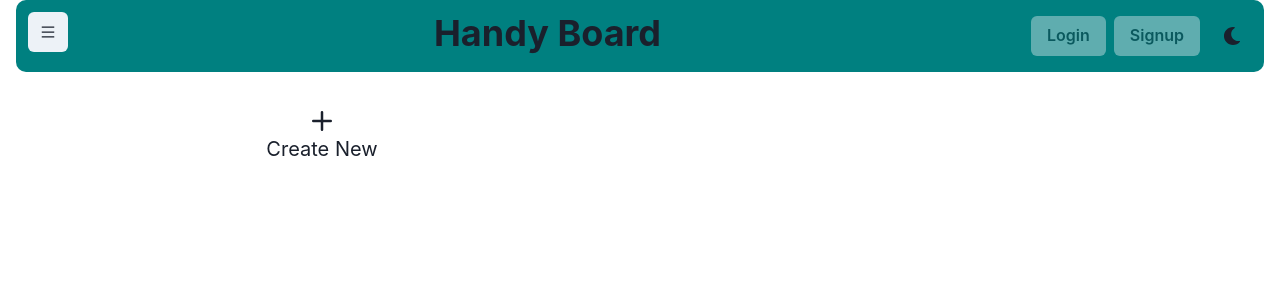
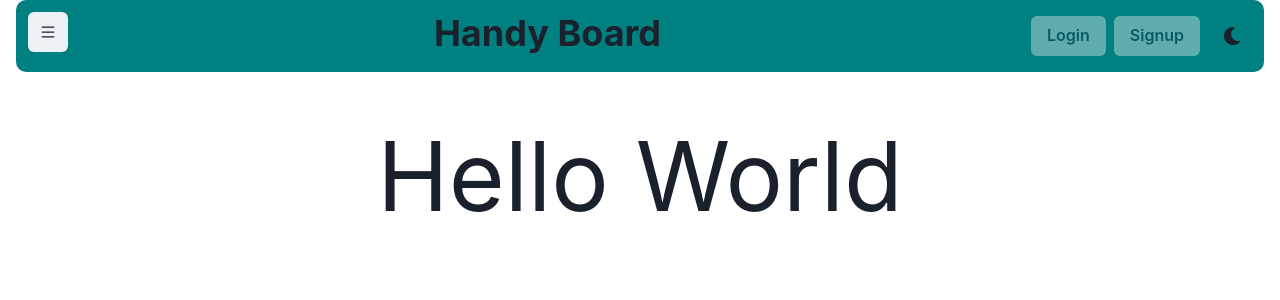
Before and after one commit to WahidX/task-board, a React (Create React App) app in the folder client/: page / in a window 1280 px wide. Shown: the top 300 px of the page. Built offline with nearby package versions, Linux system fonts and the light colour scheme.

Commit message:
reducer rebase, notebook working2

```diff
--- a/client/src/@types/Stores.d.ts
+++ b/client/src/@types/Stores.d.ts
@@ -1,11 +1,12 @@
 import { AppMode } from "../reducers/app";
+import { ID } from "./Global";
 import { NoteBook } from "./NoteBook";
 import { TaskBoard } from "./TaskBoard";
 
 export interface AppStore {
 	local: Boolean;
 	mode: AppMode;
-	currentItem?: NoteBook | TaskBoard; // have to check
+	currentItem?: ID; // have to check
 	error: string;
 	loading: Boolean;
 	config: Object;
--- a/client/src/actions/card.ts
+++ b/client/src/actions/card.ts
@@ -1,10 +1,13 @@
 import { Card } from "../@types/Card";
+import { AppMode } from "../reducers/app";
 import { UPDATE_CARD } from "./actionTypes";
 
-export const updateCard = (card: Card, index: number) => {
+export const updateCard = (card: Card, itemID: ID, index: number, mode: AppMode) => {
 	return {
 		type: UPDATE_CARD,
 		card,
 		index,
+		itemID,
+		mode,
 	};
 };
--- a/client/src/actions/notebook.ts
+++ b/client/src/actions/notebook.ts
@@ -14,6 +14,7 @@ import {
 	DELETE_COLUMN,
 	CLEAR_CARDS,
 	ADD_COLUMN,
+	DELETE_CARD_SUCCESS,
 } from "./actionTypes";
 import { sampleNotebook } from "../defaults/sample_Notebook";
 import { Card } from "../@types/Card";
@@ -64,16 +65,8 @@ export const editNotebookSuccess = (notebook: NoteBook) => {
 export const editNotebook = (notebook: NoteBook) => {
 	return (dispatch: Dispatch) => {
 		dispatch(itemLoading());
-		//
-		//	API call to add NoteBook
-		//
-		// Success:
+
 		dispatch(editNotebookSuccess(notebook));
-		// Alert
-
-		// Failed
-		// dispatch(itemError(err));
-		// alert err
 	};
 };
 
@@ -88,31 +81,24 @@ export const deleteNotebookSuccess = (id: ID) => {
 export const deleteNotebook = (id: ID) => {
 	return (dispatch: Dispatch) => {
 		dispatch(itemLoading());
-		//
-		//	API call to add NoteBook
-		//
-		// Success:
+
 		dispatch(deleteNotebookSuccess(id));
-		// Alert
-
-		// Failed
-		// dispatch(itemError(err));
-		// alert err
 	};
 };
 
-export const addCardSuccess = (card: Card, columnIndex?: number) => {
+export const addCardSuccess = (card: Card, itemID: ID, columnIndex?: number) => {
 	return {
 		type: ADD_CARD_SUCCESS,
 		card,
 		columnIndex,
+		itemID,
 	};
 };
 
-export const addCard = (card: Card, columnIndex?: number) => {
+export const addCard = (card: Card, itemID: ID, columnIndex?: number) => {
 	return (dispatch: Dispatch) => {
 		dispatch(itemLoading());
-		dispatch(addCardSuccess(card, columnIndex));
+		dispatch(addCardSuccess(card, itemID, columnIndex));
 		setToast("Card created!", toastStatus.success);
 	};
 };
@@ -134,7 +120,7 @@ export const editCard = (card: Card) => {
 
 export const deleteCardSuccess = (id: ID) => {
 	return {
-		type: ADD_CARD_SUCCESS,
+		type: DELETE_CARD_SUCCESS,
 		id,
 	};
 };
@@ -195,17 +181,24 @@ export const deleteColumn = (taskboardID: ID, columnIndex: number) => {
 	};
 };
 
-export const clearCards = (columnIndex: number) => {
+export const clearCards = (columnIndex: number, taskboardID: ID) => {
 	return {
 		type: CLEAR_CARDS,
 		columnIndex,
+		taskboardID,
 	};
 };
 
 export const addColumn = (name: string, taskboardID: ID) => {
+	let newColumn: Column = {
+		name,
+		taskboard: taskboardID,
+		cards: [],
+	};
+
 	return {
 		type: ADD_COLUMN,
-		name,
+		newColumn,
 		taskboardID,
 	};
 };
--- a/client/src/components/Home/Cards.tsx
+++ b/client/src/components/Home/Cards.tsx
@@ -25,7 +25,7 @@ function Cards(props) {
 
 	let onSaveHandle = () => {
 		if (newCard.title.trim().length === 0) return;
-		props.dispatch(updateCard(newCard, props.index));
+		props.dispatch(updateCard(newCard, props.app.currentItem, props.index, props.app.mode));
 		onClose();
 		setToast("Card updated", toastStatus.success);
 	};
--- a/client/src/components/Home/CreateCard.tsx
+++ b/client/src/components/Home/CreateCard.tsx
@@ -48,6 +48,7 @@ function CreateCard(props) {
 					parentType: props.columnName ? AppMode.taskboard : AppMode.notebook,
 					timestamp: new Date(),
 				},
+				props.app.currentItem,
 				props.columnIndex
 			)
 		);
--- a/client/src/components/Home/ItemDescriptor.tsx
+++ b/client/src/components/Home/ItemDescriptor.tsx
@@ -14,7 +14,7 @@ import {
 	ModalOverlay,
 	useDisclosure,
 } from "@chakra-ui/react";
-import React, { useEffect, useState } from "react";
+import React, { useState } from "react";
 import { connect } from "react-redux";
 import { NoteBook } from "../../@types/NoteBook";
 import { AppStore, ItemStore } from "../../@types/Stores";
@@ -24,7 +24,6 @@ import { AppMode } from "../../reducers/app";
 import { RootState } from "../../store";
 
 function ItemDescriptor(props: ItemDescriptorProps) {
-	useEffect(() => {}, [props.item.name]);
 	const [itemName, setItemName] = useState(props.item.name);
 	const { isOpen, onOpen, onClose } = useDisclosure();
 
--- a/client/src/components/Home/NotebookContainer/index.tsx
+++ b/client/src/components/Home/NotebookContainer/index.tsx
@@ -2,13 +2,14 @@ import { Grid } from "@chakra-ui/layout";
 import React from "react";
 import { connect } from "react-redux";
 import { Card } from "../../../@types/Card";
+import { NoteBook } from "../../../@types/NoteBook";
 import { RootState } from "../../../store";
 import Cards from "../Cards";
 import CreateCard from "../CreateCard";
 
 function NotebookContainer(props) {
-	let cards: Card[];
-	cards = props.app.currentItem ? props.app.currentItem.cards : [];
+	let notebook: NoteBook = props.item;
+	let cards = notebook.cards;
 
 	return (
 		<Grid templateColumns="repeat(2, 1fr)" gap={6} w="100%">
@@ -23,6 +24,7 @@ function NotebookContainer(props) {
 function mapStoreToProps(state: RootState) {
 	return {
 		app: state.app,
+		items: state.items,
 	};
 }
 
--- a/client/src/components/Home/TaskBoardContainer/ColumnComponent.tsx
+++ b/client/src/components/Home/TaskBoardContainer/ColumnComponent.tsx
@@ -63,7 +63,7 @@ function ColumnComponent(props) {
 				setOpenDeleteConfirm(false);
 				break;
 			case "clear-all":
-				if (confirmed) props.dispatch(clearCards(props.index));
+				if (confirmed) props.dispatch(clearCards(props.index, props.app.currentItem));
 				setOpenClearAllConfirm(false);
 				break;
 		}
--- a/client/src/components/Home/index.tsx
+++ b/client/src/components/Home/index.tsx
@@ -1,4 +1,4 @@
-import { Box } from "@chakra-ui/layout";
+import { Box, Center, Text } from "@chakra-ui/layout";
 import React from "react";
 import { connect } from "react-redux";
 import { AppMode } from "../../reducers/app";
@@ -8,10 +8,30 @@ import NotebookContainer from "./NotebookContainer";
 import TaskBoardContainer from "./TaskBoardContainer";
 
 function Home(props) {
+	let getItem = () => {
+		if (props.app.mode === AppMode.notebook) return props.items.notebooks[props.app.currentItem];
+		else return props.items.taskboards[props.app.currentItem];
+	};
+
+	let item = getItem();
+
 	return (
 		<Box marginTop="8" width="full">
-			{props.app.currentItem && <ItemDescriptor item={props.app.currentItem} />}
-			{props.app.mode === AppMode.notebook ? <NotebookContainer /> : <TaskBoardContainer />}
+			{props.app.currentItem ? (
+				<>
+					<ItemDescriptor item={item} />
+
+					{props.app.mode === AppMode.notebook ? (
+						<NotebookContainer item={item} />
+					) : (
+						<TaskBoardContainer item={item} />
+					)}
+				</>
+			) : (
+				<Center>
+					<Text fontSize="8xl"> Hello World </Text>
+				</Center>
+			)}
 		</Box>
 	);
 }
@@ -19,6 +39,7 @@ function Home(props) {
 let mapStoreToProps = (state: RootState) => {
 	return {
 		app: state.app,
+		items: state.items,
 	};
 };
 
```
